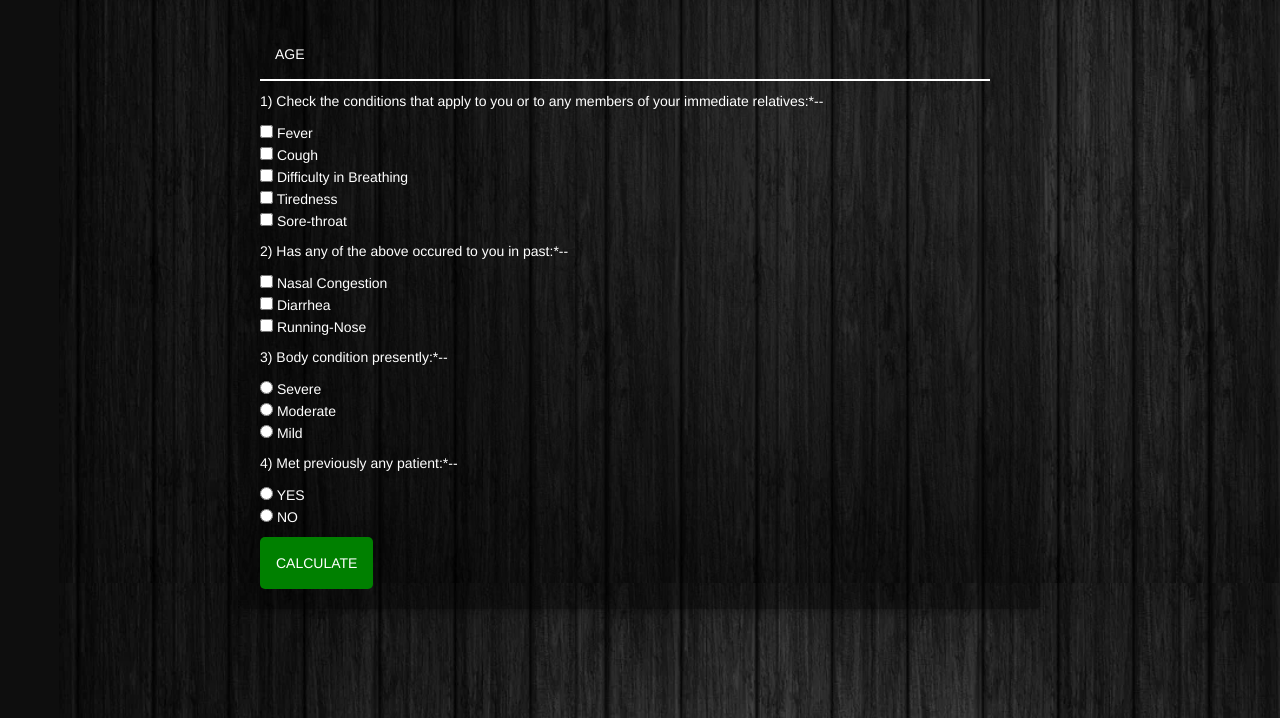
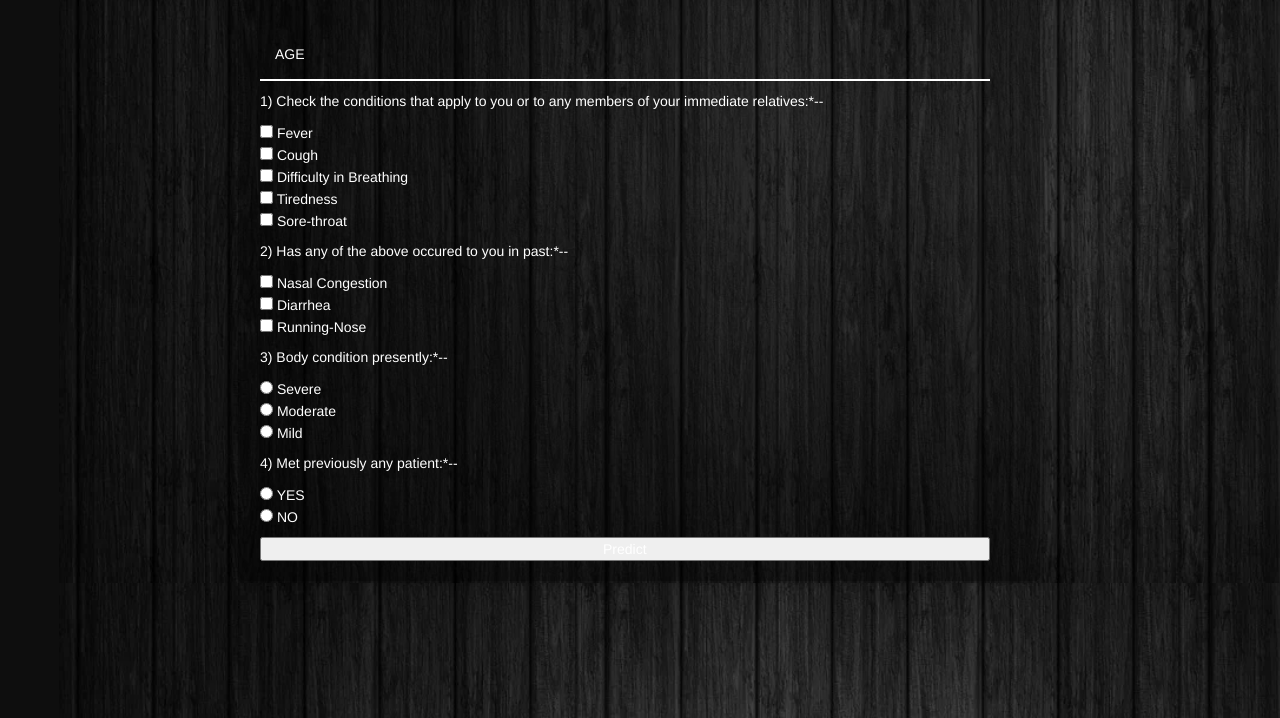
Before and after one commit to pra17dod/Covid-Checker, a Flask app: page / in a window 1280 px wide. Shown: the part 242-960 px from the top of the page. Run offline with Flask 2, Linux system fonts and the light colour scheme; parts of the project's set-up code (start-up, migrations or seed data) failed here and were passed over; some libraries are stand-ins or nearby versions.

Commit message:
Modify html for flask

```diff
--- a/backend/deploy/templates/medical-form.html
+++ b/backend/deploy/templates/medical-form.html
@@ -39,25 +39,30 @@
 			    	<h3 id="mid">MEDICAL CONDITIONS</h3>
 			    	<div class="col-6">
 			    		<div class="wrapper">
+							<form action="{{url_for('predict')}}" method = "POST">
 								<div class="contact-form">
 									<div class="input-fields">
 										<input type="text" class="input" placeholder="AGE">
-			    					<div><p>1) Check the conditions that apply to you or to any members of your immediate relatives:*--</p>
-			    					<p><input type="checkbox" name="fever"> Fever<br>
+										<div>
+											<p>1) Check the conditions that apply to you or to any members of your immediate relatives:*--</p>
+											<p>
+												<input type="checkbox" name="fever"> Fever<br>
 												<input type="checkbox" name="cough"> Cough<br>
 												<input type="checkbox" name="diificulty in breathing"> Difficulty in Breathing<br>
 												<input type="checkbox" name="tiredness"> Tiredness<br>
 												<input type="checkbox" name="sore-throat"> Sore-throat<br>
 											</p>
 										</div>
-			    			<span><p>2) Has any of the above occured to you in past:*--</p>
+										<span>
+											<p>2) Has any of the above occured to you in past:*--</p>
 											<p>
 												<input type="checkbox" name="Nasal"> Nasal Congestion<br>
 												<input type="checkbox" name="Diarrhea"> Diarrhea<br>
 												<input type="checkbox" name="Running-Nose"> Running-Nose<br>
 											</p>
 										</span>
-			    			<div id="row"><p> 3) Body condition presently:*--</p>
+										<div id="row">
+											<p> 3) Body condition presently:*--</p>
 											<p>
 												<input type="radio" name="boolean" value="true"> Severe<br>
 												<input type="radio" name="boolean" value="false"> Moderate<br>
@@ -70,13 +75,12 @@
 												<input type="radio" name="boolean" value="false"> NO<br>
 											</p>
 										</div>
+										<button type="submit" class="button"> Predict </button>
 
-
-
-
-			    					<a href="file:///D:/HACKATHONS/FRONT%20END/Prediction.html"><div class="btn">CALCULATE</div></a>
+										<!-- <a href="file:///D:/HACKATHONS/FRONT%20END/Prediction.html"><div class="btn">CALCULATE</div></a> -->
 									</div>
 								</div>
+							</form>
 			    		</div>
 			    	</div>
 			    </div>
--- a/backend/deploy/templates/result.html
+++ b/backend/deploy/templates/result.html
@@ -36,7 +36,7 @@
 			         </div>
 			    </div>
 			    <div>
-			    	<h1 id="calculated">PREDICTION IS-</h1><br>
+			    	<h1 id="calculated">PREDICTION IS {{prediction}}</h1><br>
 			    </div>
 			</nav>
 		</nav>
```
Lines whose indentation alone changed are shown as unchanged.
